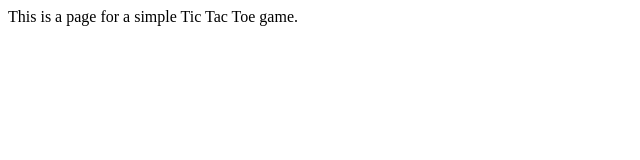
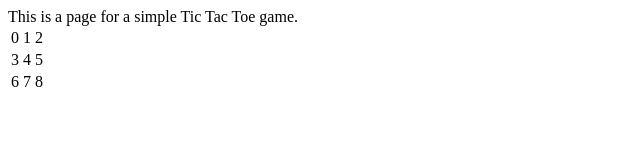
Before and after one commit to dfisun/webdev-f2019, a plain HTML site: page tic-tac-toe/index.html in a window 1280 px wide. Shown: the full height of the page, 0-640 px from the left. Drawn offline with Linux system fonts and the light colour scheme.

Commit message:
Add a table for a gameboard

```diff
--- a/tic-tac-toe/index.html
+++ b/tic-tac-toe/index.html
@@ -5,5 +5,16 @@
   </head>
   <body>
     This is a page for a simple Tic Tac Toe game.
+    <table>
+      <tr>
+        <td>0</td> <td>1</td> <td>2</td>
+      </tr>
+      <tr>
+        <td>3</td> <td>4</td> <td>5</td>
+      </tr>
+      <tr>
+        <td>6</td> <td>7</td> <td>8</td>
+      </tr>
+    </table>
   </body>
 </html>
```
